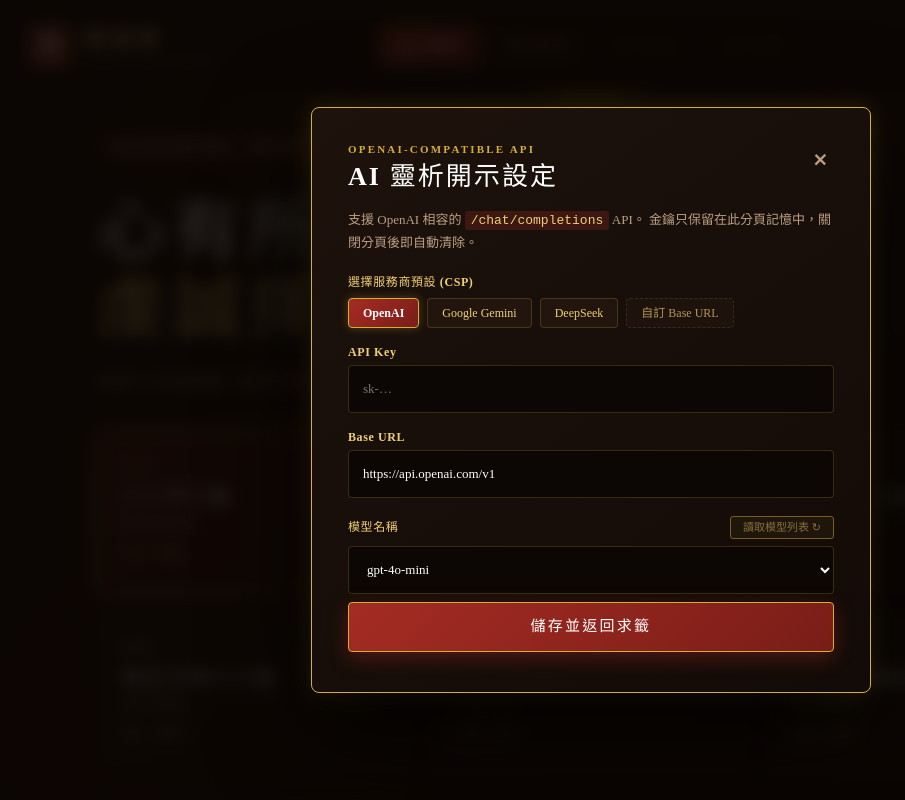
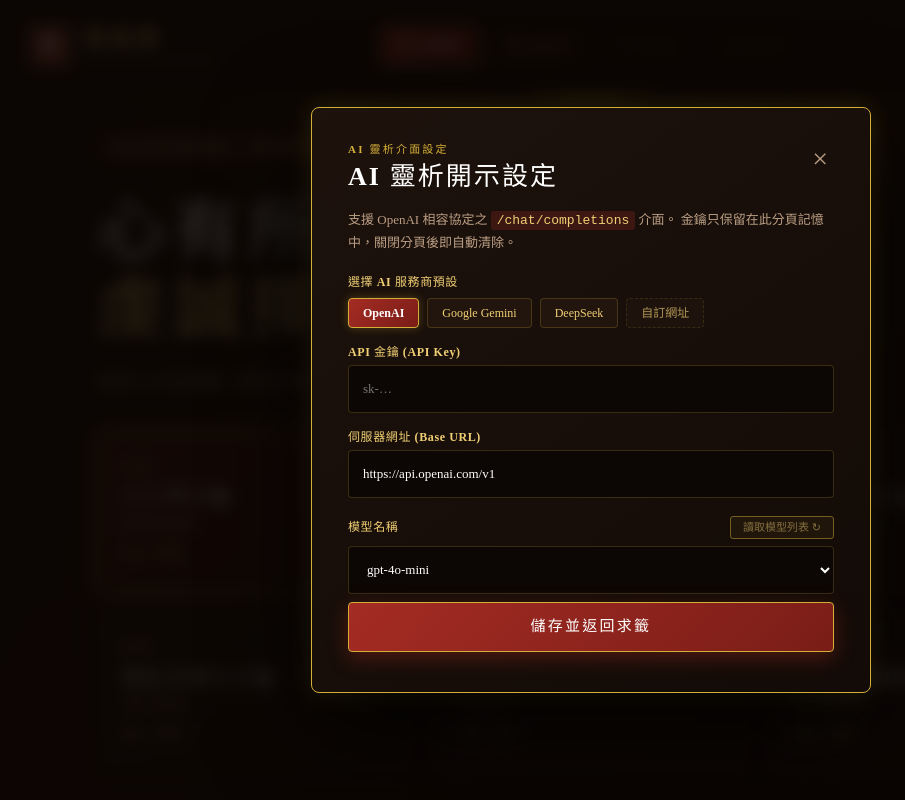
Before and after one commit to tigernaxoJr/fortune-slip, a Vue app: page / in a window 1280 px wide. Both pictures are taken after a click on the button "AI 靈析設定". Shown: the top 800 px of the page, without its empty margins (49-954 px from the left). Built offline with nearby package versions, Linux system fonts and the light colour scheme.

Commit message:
i18n(ui): 全面移除孤立英文標籤，替換為年長者友善之繁體中文

```diff
--- a/src/App.vue
+++ b/src/App.vue
@@ -371,7 +371,7 @@ async function askAi() {
       <!-- 步驟 肆：黃絹聖籤解與 AI 佛意靈析 -->
       <section v-else-if="currentStep === 4 && result" ref="resultSection" class="step-view step-four result-section temple-result-section">
         <div class="result-heading temple-result-heading">
-          <p class="kicker temple-kicker">SACRED ORACLE</p>
+          <p class="kicker temple-kicker">感應聖籤・諸佛靈應</p>
           <div class="heading-main-row">
             <h2>感應所得之聖籤</h2>
             <button type="button" class="temple-reset-btn" @click="resetRitual">
@@ -452,7 +452,7 @@ async function askAi() {
 
           <!-- 右側 AI 佛意靈析面板 -->
           <aside class="reading-panel temple-reading-panel">
-            <p class="panel-label temple-panel-label">YOUR PRAYER SCRIPTURE</p>
+            <p class="panel-label temple-panel-label">信士所稟疏文</p>
             <blockquote class="temple-blockquote">「{{ question.trim() }}」</blockquote>
             <div class="divider temple-divider"><span>開示</span></div>
 
@@ -505,18 +505,18 @@ async function askAi() {
       <form method="dialog" @submit.prevent="saveSettings">
         <div class="dialog-head">
           <div>
-            <p class="kicker temple-kicker">OPENAI-COMPATIBLE API</p>
+            <p class="kicker temple-kicker">AI 靈析介面設定</p>
             <h2>AI 靈析開示設定</h2>
           </div>
           <button type="button" aria-label="關閉設定" @click="settingsDialog?.close()">×</button>
         </div>
         <p class="dialog-copy">
-          支援 OpenAI 相容的 <code>/chat/completions</code> API。
+          支援 OpenAI 相容協定之 <code>/chat/completions</code> 介面。
           金鑰只保留在此分頁記憶中，關閉分頁後即自動清除。
         </p>
 
         <div class="preset-section">
-          <span class="field-title">選擇服務商預設 (CSP)</span>
+          <span class="field-title">選擇 AI 服務商預設</span>
           <div class="preset-chips">
             <button
               v-for="preset in defaultCspPresets"
@@ -529,7 +529,7 @@ async function askAi() {
               {{ preset.name }}
             </button>
             <span class="preset-chip disabled" :class="{ active: selectedPresetId === 'custom' }">
-              自訂 Base URL
+              自訂網址
             </span>
           </div>
         </div>
@@ -543,11 +543,11 @@ async function askAi() {
         </div>
 
         <label>
-          <span>API Key</span>
+          <span>API 金鑰 (API Key)</span>
           <input v-model="apiKey" type="password" autocomplete="off" :placeholder="selectedPresetId === 'google' ? 'AIzaSy…' : 'sk-…'" required>
         </label>
         <label>
-          <span>Base URL</span>
+          <span>伺服器網址 (Base URL)</span>
           <input v-model="baseUrl" type="url" inputmode="url" placeholder="https://api.openai.com/v1" required>
         </label>
 
--- a/src/style.css
+++ b/src/style.css
@@ -12,7 +12,7 @@
   --gold-soft: #f0cf74;
   --line: rgba(212, 175, 55, 0.22);
   --line-dark: rgba(164, 44, 36, 0.35);
-  font-family: 'Outfit', 'Noto Serif TC', serif;
+  font-family: 'Noto Serif TC', serif;
   color: var(--ink);
   background: #0d0705;
   font-synthesis: none;
```
